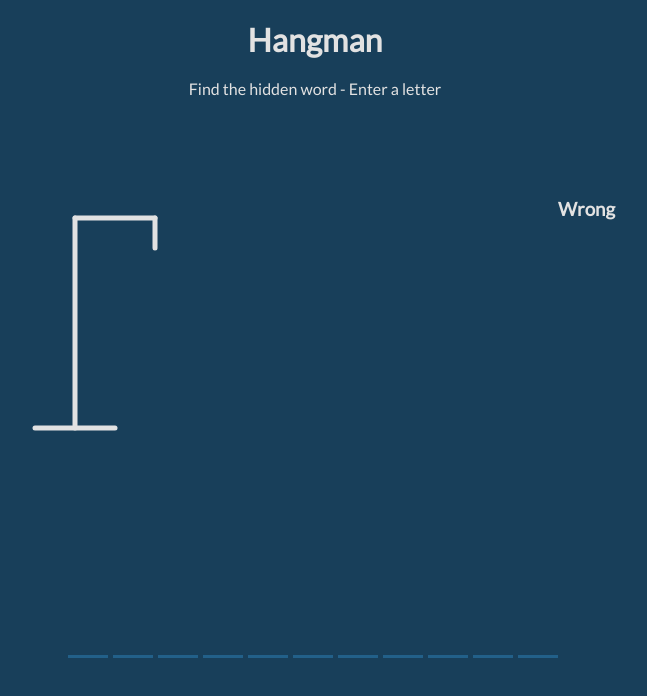
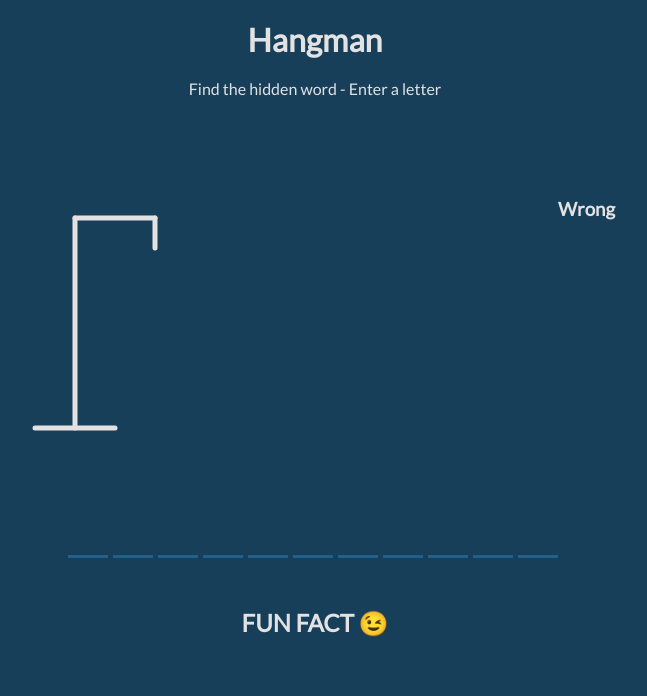
Before and after one commit to M-Faried/hangman-game, a website: page dist/index.html in a window 1280 px wide. Shown: the whole page, without its empty margins (325-972 px from the left). Drawn offline with Linux system fonts and the light colour scheme; no server answers.

Commit message:
Added the display of the fun fact

```diff
--- a/dist/index.html
+++ b/dist/index.html
@@ -54,6 +54,17 @@
         <!-- <span class="letter"></span> -->
     </div>
 
+    <div class="fun-fact-container">
+        <h2>FUN FACT &#128521</h2>
+        <p id="fun-fact">
+
+        </p>
+    </div>
+
+    <!-- Notification -->
+    <div class="notification-container" id="notification-container">
+        <p>You have already entered this letter.</p>
+    </div>
 
     <!-- The modal field -->
     <div class="modal-container" id="modal-container">
@@ -64,12 +75,6 @@
     </div>
 
 
-    <!-- Notification -->
-    <div class="notification-container" id="notification-container">
-        <p>You have already entered this letter.</p>
-    </div>
-
-
 </body>
 
 <script src="./script.js"></script>
--- a/dist/script.js
+++ b/dist/script.js
@@ -5,6 +5,7 @@ const notificationContainer = document.getElementById('notification-container');
 const finalMessage = document.getElementById('final-message');
 const bodyParts = document.querySelectorAll('.figure-part');
 const playAgainButton = document.getElementById('play-button');
+const funFact = document.getElementById('fun-fact');
 
 ///////////////////////////////////////////////////// Load
 
@@ -35,6 +36,7 @@ function getRandomWord() {
         .filter((literal) => isValidWord(literal));
 
       selectedWord = allWords[getRandomInt(allWords.length)];
+      updateFunFact(data.text);
       updateCorrectLetterElements();
     })
     .catch((error) => {
@@ -106,6 +108,10 @@ function updateWrongLetterElements() {
   }
 }
 
+function updateFunFact(fact) {
+  funFact.innerText = fact;
+}
+
 function getRandomInt(max) {
   return Math.floor(Math.random() * Math.floor(max));
 }
--- a/dist/style.css
+++ b/dist/style.css
@@ -36,7 +36,7 @@ header {
 
 /****************** Styling the main container ******************/
 .game-container {
-  min-height: 400px;
+  min-height: 300px;
   min-width: 600px;
 
   display: flex;
@@ -78,6 +78,16 @@ header {
   min-width: 40px;
   min-height: 60px;
   margin-right: 5px;
+}
+
+/****************** Fun Fact Container Style ******************/
+.fun-fact-container {
+  text-align: center;
+  padding: 0 20px;
+  max-width: 600px;
+}
+.fun-fact-container h2 {
+  padding: 50px 0 20px 0;
 }
 
 /****************** Styling The Modal ******************/
```
